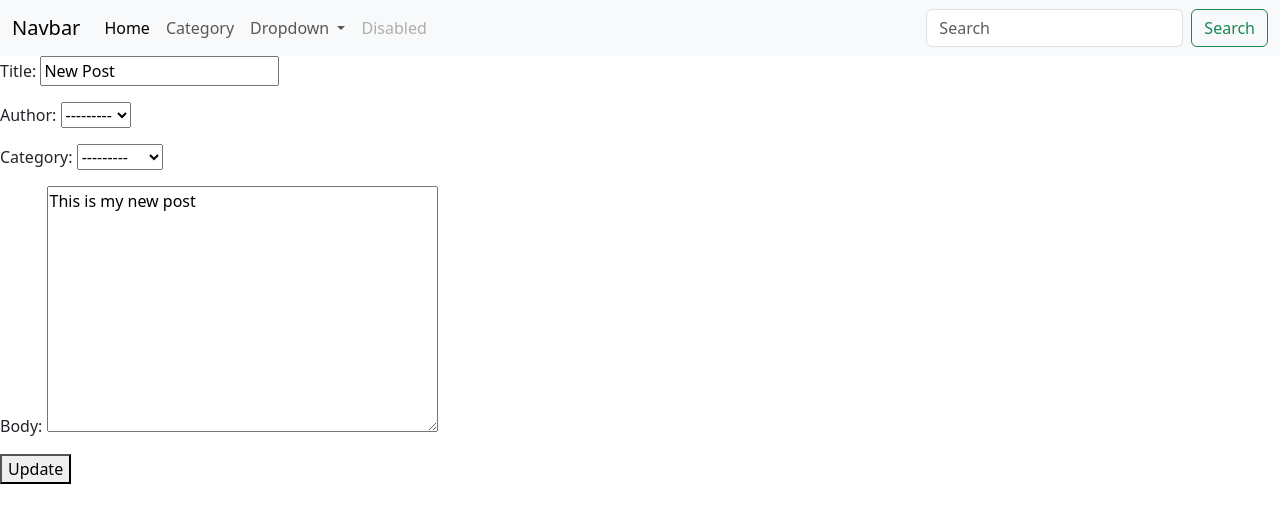
After one commit to songlei1979/simpleblog_23s2, a Django app: page /post/update/2 in a window 1280 px wide. The commit adds this page. Shown: the top 523 px of the page. Run offline with Django 4.2, Linux system fonts and the light colour scheme; data comes from the database, SQL or seed files in the repository; both versions use the stored data as it was after the commit.

Commit message:
generic create delete update views

```diff
--- a/blog/models.py
+++ b/blog/models.py
@@ -2,6 +2,9 @@ from django.contrib.auth.models import User
 from django.db import models
 
 # Create your models here.
+from django.urls import reverse
+
+
 class Category(models.Model):
     name = models.CharField(max_length=255)
 
@@ -18,6 +21,9 @@ class Post(models.Model):
 
     def __str__(self):
         return self.title
+
+    def get_absolute_url(self):
+        return reverse("home")
 
 
 class Comment(models.Model):
--- /dev/null
+++ b/blog/templates/update_post_view.html
@@ -0,0 +1,11 @@
+{% extends 'base.html' %}
+{% block title %}
+update {{ post.title }}
+{% endblock %}
+{% block content %}
+<form method="post">
+{% csrf_token %}
+{{ form.as_p }}
+<button>Update</button>
+</form>
+{% endblock %}
--- a/blog/urls.py
+++ b/blog/urls.py
@@ -1,7 +1,8 @@
 from django.urls import path
 
 from blog.views import index, list_categories, detail_category, detail_post, create_category_form, create_category, \
-    create_post, create_post_form, update_category, update_category_form, delete_category, HomePageView, PostDetailView
+    create_post, create_post_form, update_category, update_category_form, delete_category, HomePageView, PostDetailView, \
+    PostCreateView, PostUpdateView, PostDeleteView
 
 urlpatterns = [
     # path("", index, name="home"),
@@ -17,7 +18,9 @@ urlpatterns = [
          name="create_category_form"),
     path("category/create", create_category,
          name="create_category"),
-    path("post/create", create_post,
+    # path("post/create", create_post,
+    #      name="create_post"),
+    path("post/create", PostCreateView.as_view(),
          name="create_post"),
 path("post/create_form", create_post_form,
          name="create_post_form"),
@@ -27,5 +30,8 @@ path("category/update_form/<int:id>", update_category_form,
          name="update_category_form"),
 path("category/delete/<int:id>", delete_category,
          name="delete_category"),
-
+path("post/update/<int:pk>", PostUpdateView.as_view()
+     , name="update_post_view"),
+    path("post/delete/<int:pk>", PostDeleteView.as_view()
+         , name="delete_post_view"),
 ]
--- a/blog/views.py
+++ b/blog/views.py
@@ -3,7 +3,7 @@ from django.shortcuts import render
 
 # Create your views here.
 from django.urls import reverse_lazy, reverse
-from django.views.generic import TemplateView, ListView, DetailView
+from django.views.generic import TemplateView, ListView, DetailView, CreateView, UpdateView, DeleteView
 
 from blog.models import Post, Category
 
@@ -31,6 +31,24 @@ class HomePageView(ListView):
 class PostDetailView(DetailView):
     template_name = "detail_post_view.html"
     model = Post
+
+
+class PostCreateView(CreateView):
+    template_name = "create_post_view.html"
+    model = Post
+    fields = ["title", "author", "category", "body"]
+
+
+class PostUpdateView(UpdateView):
+    template_name = "update_post_view.html"
+    model = Post
+    fields = ["title", "author", "category", "body"]
+
+
+class PostDeleteView(DeleteView):
+    template_name = "delete_post_view.html"
+    model = Post
+    success_url = reverse_lazy("home")
 
 def list_categories(request):
     data = Category.objects.all()
```
Also changed, not shown: blog/templates/create_post_view.html (added, +11 -0 lines), blog/templates/delete_post_view.html (added, +12 -0 lines), blog/templates/home.html (+7 -1 lines), db.sqlite3.
